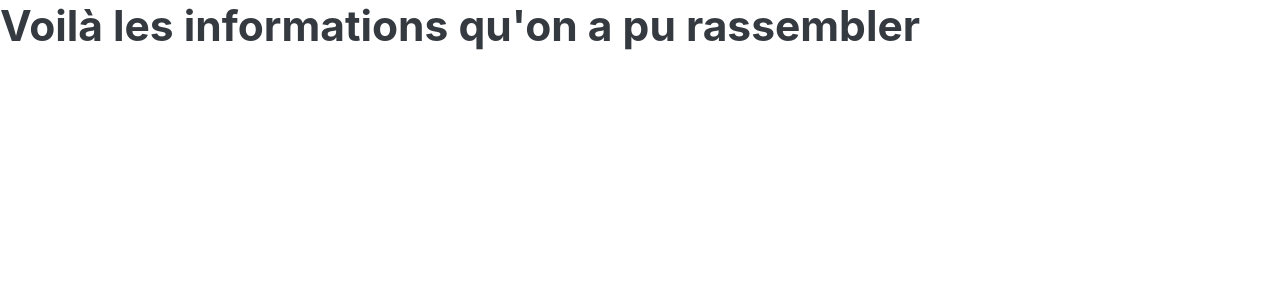
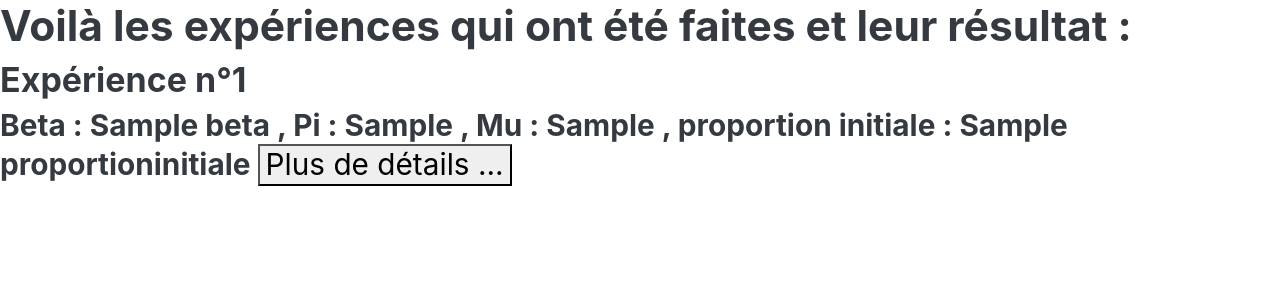
Before and after one commit to Hagarde/ExperiSite, a Symfony app: template templates/sir/result.html.twig in a window 1280 px wide. Shown: the part 57-357 px from the top of the page. Run offline with Twig, Linux system fonts and the light colour scheme; the template is opened without the code that fills it: most values are stand-ins (such as "Sample title", 1, 10 or a date in 2020); some libraries are stand-ins or nearby versions.

Commit message:
Premier jet résultat

```diff
--- a/templates/sir/result.html.twig
+++ b/templates/sir/result.html.twig
@@ -1,6 +1,6 @@
 {% extends 'base.html.twig' %}
 
-{% block title %}Hello SIRController!{% endblock %}
+{% block title %}Résultat des expériences {% endblock %}
 
 {% block body %}
 <style>
@@ -8,6 +8,13 @@
     .example-wrapper code { background: #F5F5F5; padding: 2px 6px; }
 </style>
 <h1>
-Voilà les informations qu'on a pu rassembler
+Voilà les expériences qui ont été faites et leur résultat  :
 </h1>
+    {% for exp in resume %}
+        <h2>Expérience n°{{exp.id}}</h2>
+
+        <h3> Beta : {{exp.beta}} , Pi : {{exp.pi}} , Mu : {{exp.mu}} , proportion initiale : {{exp.proportioninitiale}}
+
+        <button href="">Plus de détails ...</button>
+    {% endfor %}
 {% endblock %}
```
Also changed, not shown: src/Controller/SIRController.php (+5 -2 lines).
